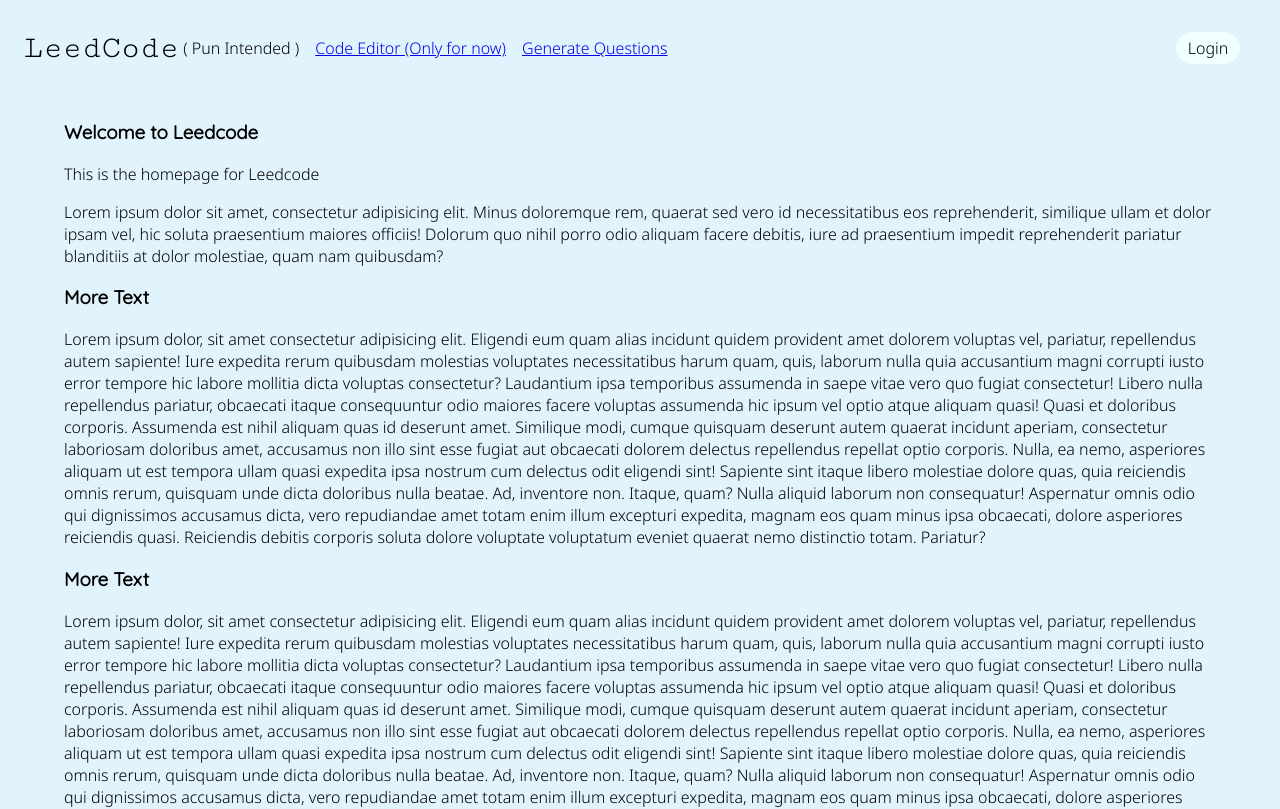
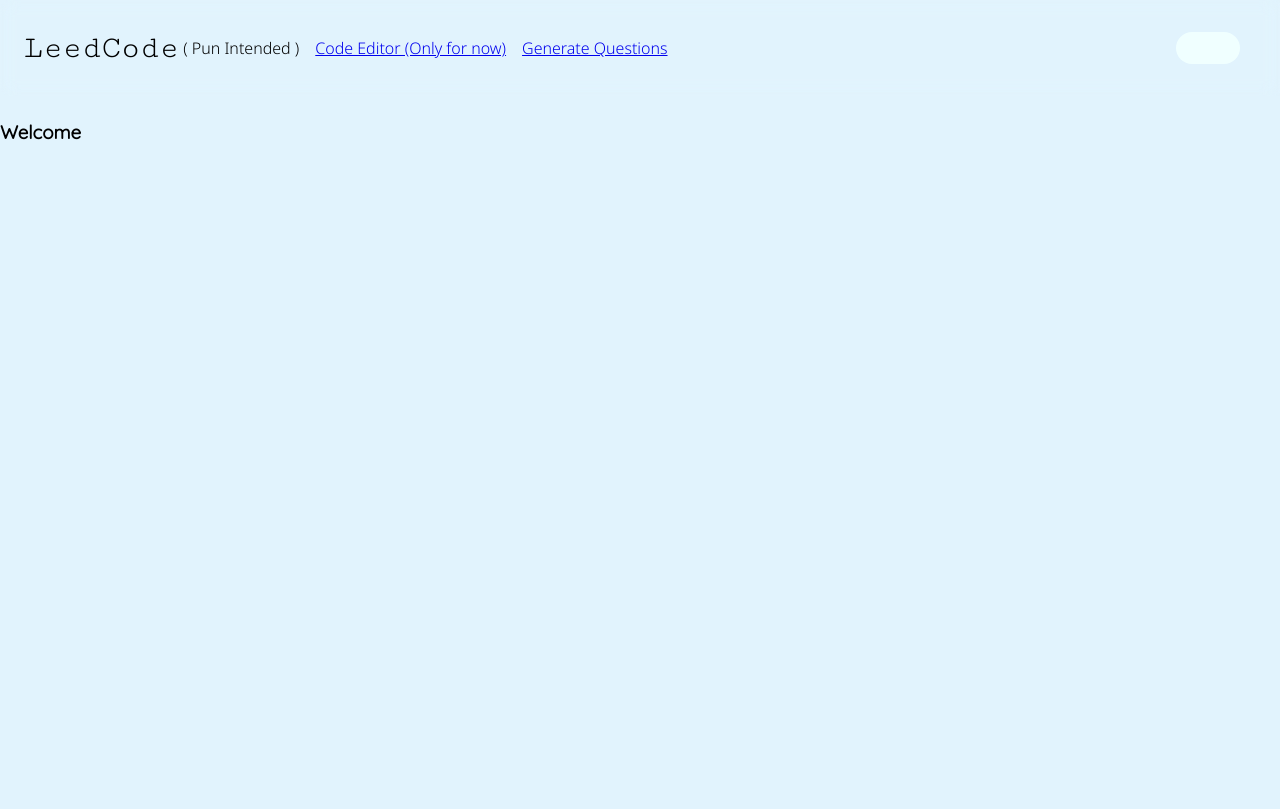
Before and after one commit to lazim17/LeedCode, a React (Create React App) app: page /student in a window 1280 px wide. Before the commit this address led to /. Shown: the top 809 px of the page. Built offline with nearby package versions, Linux system fonts and the light colour scheme.

Commit message:
Session Fix v2 + Experimental Navbar

```diff
--- a/src/LoginForms/StudentDashboard.jsx
+++ b/src/LoginForms/StudentDashboard.jsx
@@ -1,24 +1,21 @@
 import React, { useContext, useEffect } from "react";
 import AuthContext from "../context/AuthProvider";
-import { Navigate, useNavigate } from "react-router-dom";
+import { useNavigate } from "react-router-dom";
 
 export default function StudentDashboard() {
   const { auth } = useContext(AuthContext);
   const navigate = useNavigate();
 
-  function renderdash(){
-    return (
-      <div className="body">
-        <h3>Welcome {auth.loginData.username} </h3>
-      </div>
-    );
-  }
-  useEffect(() => {
-    if (auth.success !== true) {
-      navigate('/')
+  var username = localStorage.getItem("Username")
 
-    } else {
-      renderdash()
+  useEffect(()=>{
+    if(!auth){
+      navigate('/login')
     }
-  }, [auth]);
+  })
+  return (
+    <div className="body">
+      <h3>Welcome {username} </h3>
+    </div>
+  );
 }
--- a/src/LoginForms/StudentLogin.jsx
+++ b/src/LoginForms/StudentLogin.jsx
@@ -1,12 +1,14 @@
 import React, { useState, useRef, useEffect, useContext } from "react";
 import axios from "axios"; // Import Axios
 import AuthContext from "../context/AuthProvider";
+import { useNavigate } from "react-router-dom";
 
 export default function StudentLogin() {
   //ref for Username and Password
   const userRef = useRef();
   const pwRef = useRef();
-  const { setAuth } = useContext(AuthContext);
+  const { auth, setAuth } = useContext(AuthContext);
+  const navigate = useNavigate();
 
   //Username, Password and Error Message State
   const [loginData, setLoginData] = useState({ username: "", password: "" });
@@ -15,7 +17,11 @@ export default function StudentLogin() {
   //Default Focus on User Input useEffect
   useEffect(() => {
     userRef.current.focus();
+    if (auth) {
+      navigate("/");
+    }
   }, []);
+
   //Error Message Reset useEffect
   useEffect(() => {
     setError("");
@@ -29,16 +35,16 @@ export default function StudentLogin() {
         const data = response.data;
 
         //Setting Context for Authentication
-        setAuth({ success: true, loginData, data });
+        setAuth(true);
 
-        sessionStorage.setItem("Status", true)
-        sessionStorage.setItem("Username", loginData.username)
+        localStorage.setItem("Status", true);
+        localStorage.setItem("Username", loginData.username);
+        navigate("/");
       }
     } catch (error) {
       setError(error.response.data.message);
     }
   };
-
   return (
     <div className="container-login">
       <div className="login-card">
@@ -64,7 +70,12 @@ export default function StudentLogin() {
             }
             ref={pwRef}
           />
-          <input type="button" className="submit-button" onClick={handleLogin} value={"Next"} />
+          <input
+            type="button"
+            className="submit-button"
+            onClick={handleLogin}
+            value={"Next"}
+          />
           <p>{error}</p>
         </form>
       </div>
--- a/src/NavBar/navbar.css
+++ b/src/NavBar/navbar.css
@@ -6,6 +6,10 @@ nav ul li{
     width: 97vw;
     position: fixed;
     top: 0%;
+    background: none;
+    backdrop-filter: blur( 8.5px );
+    -webkit-backdrop-filter: blur( 8.5px );
+    border-radius: 10px;
 }
 .navbar ul{
     width: 95vw;
--- a/src/NavBar/navbar.jsx
+++ b/src/NavBar/navbar.jsx
@@ -1,13 +1,23 @@
 // Navbar.js
-import React from "react";
+import React, { useContext } from "react";
 import { Link, useLocation } from "react-router-dom";
 import "./navbar.css";
+import AuthContext, { AuthProvider } from "../context/AuthProvider";
 
 const Navbar = () => {
   const location = useLocation();
+  const { auth } = useContext(AuthContext);
 
   // Conditionally render the navbar except on the /question route
   const renderNavbar = location.pathname !== "/question";
+
+  function Button() {
+    if (auth) {
+      <Link to="/student">Dashboard</Link>;
+    } else {
+      <Link to="/login">Login</Link>;
+    }
+  }
 
   return (
     <div>
@@ -15,8 +25,8 @@ const Navbar = () => {
         <nav className="navbar">
           <ul>
             <li>
-            <h2>LeedCode</h2>&nbsp;
-            <p>( Pun Intended )</p>
+              <h2>LeedCode</h2>&nbsp;
+              <p>( Pun Intended )</p>
             </li>
             <li>
               <Link to="/question">Code Editor (Only for now)</Link>
@@ -25,9 +35,11 @@ const Navbar = () => {
               <Link to="/generate">Generate Questions</Link>
             </li>
             <li className="login">
-              <Link to="/login">
-                Login
-              </Link>
+              {auth &&
+              (
+                <Link to='/student'>{localStorage.getItem("Username")}</Link>
+              )
+              }
             </li>
           </ul>
         </nav>
--- a/src/context/AuthProvider.jsx
+++ b/src/context/AuthProvider.jsx
@@ -1,21 +1,16 @@
 import { createContext, useEffect, useState } from "react";
+import { useNavigate } from "react-router-dom";
+
 //Creating AuthContext
 const AuthContext = createContext({});
 
 export const AuthProvider = ({ children }) => {
   //UseState for Auth Values
-  const [auth, setAuth] = useState({});
+
+  const [auth, setAuth] = useState(localStorage.getItem('Status') !== true);
+  const navigate = useNavigate();
   console.log(auth)
-  useEffect(() => {
-    if (auth.loginData !== undefined) {
-      sessionStorage.setItem("Username", auth.loginData.username);
-    } else {
-      var username = sessionStorage.getItem("Username");
-      if (username !== null) {
-        setAuth({ success: true, loginData: { "username": username } });
-      }
-    }
-  }, [auth]);
+  console.log(localStorage.getItem('Username'))
 
   return (
     <AuthContext.Provider value={{ auth, setAuth }}>
```
